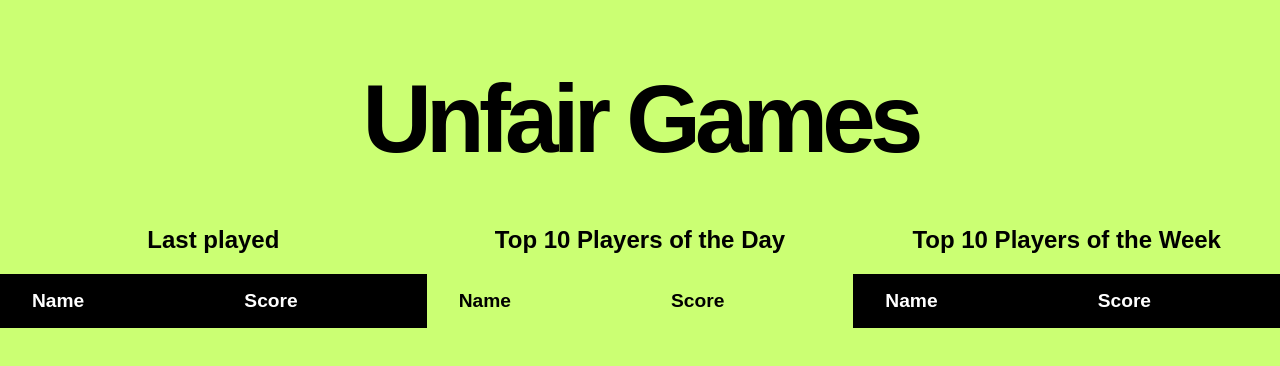
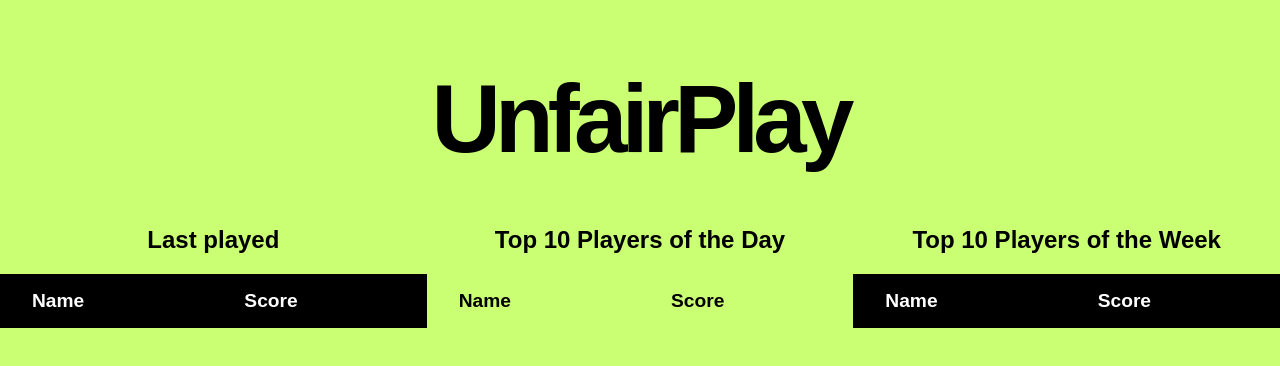
Before and after one commit to Ralphbruens/Scoreboard, a plain HTML site: page index.html in a window 1280 px wide. Drawn offline with nearby package versions, Linux system fonts and the light colour scheme.

Commit message:
Update index.html

```diff
--- a/index.html
+++ b/index.html
@@ -7,7 +7,7 @@
   <link rel="stylesheet" href="style.css">
 </head>
 <body>
-  <h1>Unfair Games</h1>
+  <h1>UnfairPlay</h1>
 
 
   <div class="scoreboard-row">
```
